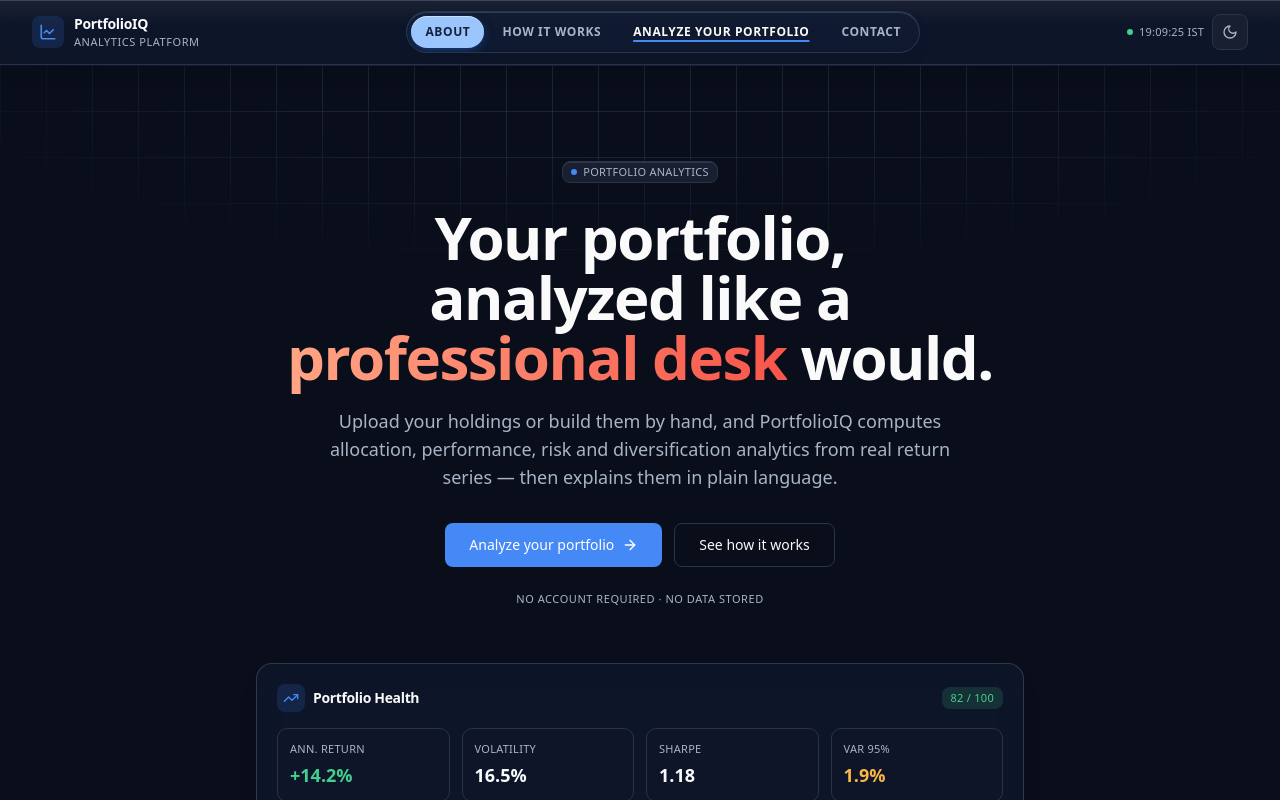
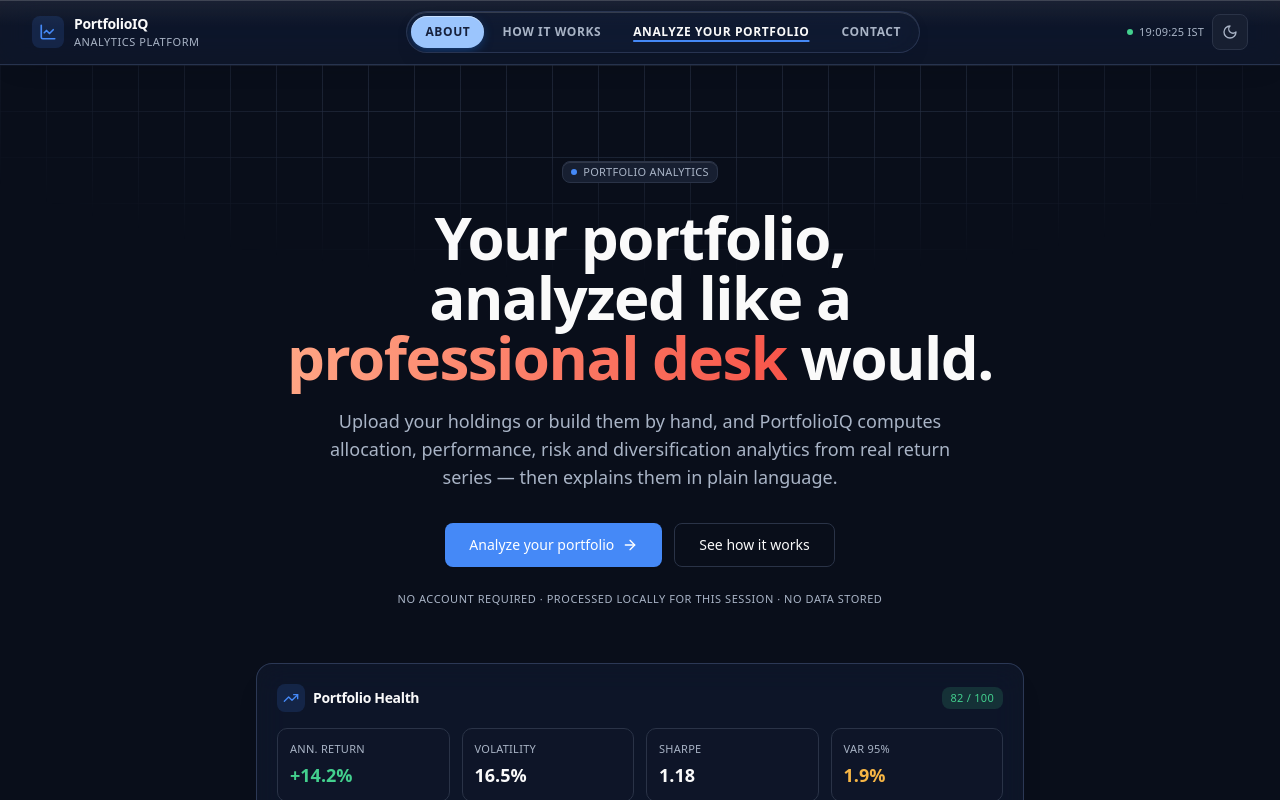
Before and after one commit to nandiniparasharr/PortfolioIQ, a Next.js app: page / in a window 1280 px wide. Shown: the top 800 px of the page. Built offline with nearby package versions, Linux system fonts and the light colour scheme.

Commit message:
Hero: add 'Processed locally for this session' to the privacy line
Co-Authored-By: Claude Opus 4.8 <noreply@anthropic.com>
Claude-Session: https://claude.ai/code/session_01Xouq3FzDTkw7EYTUb7JwBD

```diff
--- a/src/app/page.tsx
+++ b/src/app/page.tsx
@@ -88,7 +88,7 @@ export default function HomePage() {
             transition={{ duration: 0.5 }}
             className="mt-6 text-2xs uppercase tracking-wider text-muted-foreground"
           >
-            No account required · No data stored
+            No account required · Processed locally for this session · No data stored
           </motion.p>
         </motion.div>
 
```
